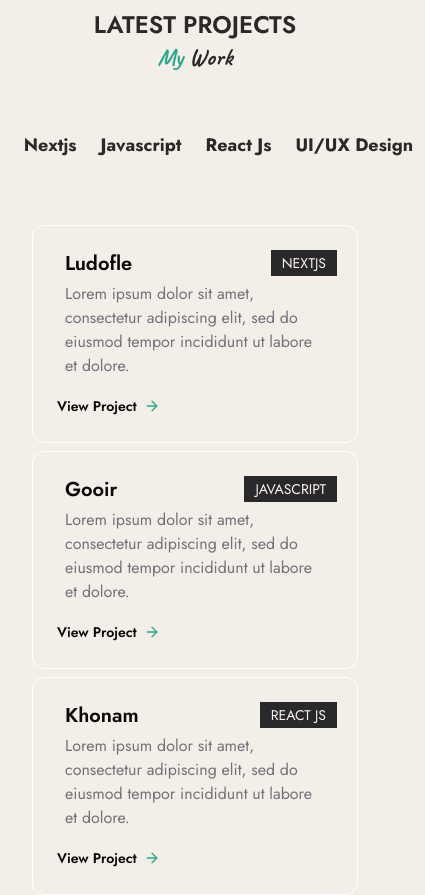
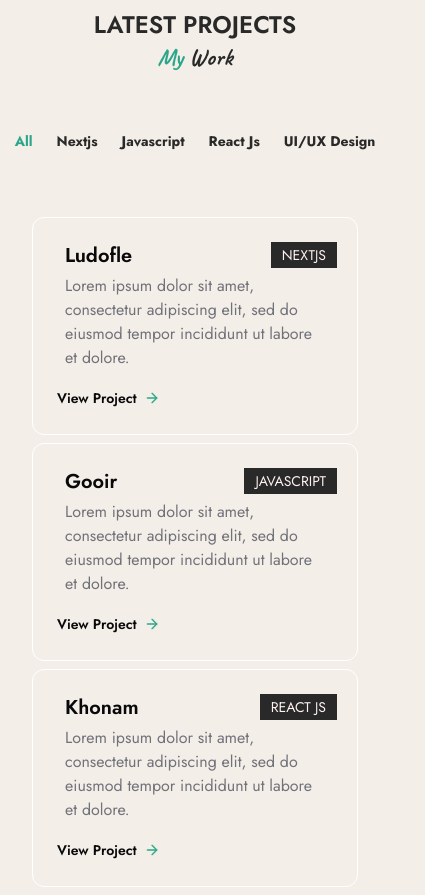
Before and after one commit to Alexis-Vacilli/av-portfolio, a Next.js app: page /en in a window 390 px wide. Shown: the part 5000-5895 px from the top of the page, 425 px wide, since content can reach past the window. Built offline with nearby package versions, Linux system fonts and the light colour scheme.

Commit message:
fixing responsiveness issue

```diff
--- a/components/ui/tabs.jsx
+++ b/components/ui/tabs.jsx
@@ -23,7 +23,7 @@
   <TabsPrimitive.Trigger
     ref={ref}
     className={cn(
-      "inline-flex items-center justify-center whitespace-nowrap rounded-sm px-3 py-1.5 text-lg font-bold ring-offset-background transition-all focus-visible:outline-none focus-visible:ring-2 focus-visible:ring-ring focus-visible:ring-offset-2 disabled:pointer-events-none disabled:opacity-50 data-[state=active]:bg-none data-[state=active]:text-primary",
+      "inline-flex items-center justify-center whitespace-nowrap rounded-sm px-3 py-1.5 text-sm xl:text-lg font-bold ring-offset-background transition-all focus-visible:outline-none focus-visible:ring-2 focus-visible:ring-ring focus-visible:ring-offset-2 disabled:pointer-events-none disabled:opacity-50 data-[state=active]:bg-none data-[state=active]:text-primary",
       className
     )}
     {...props}
```
